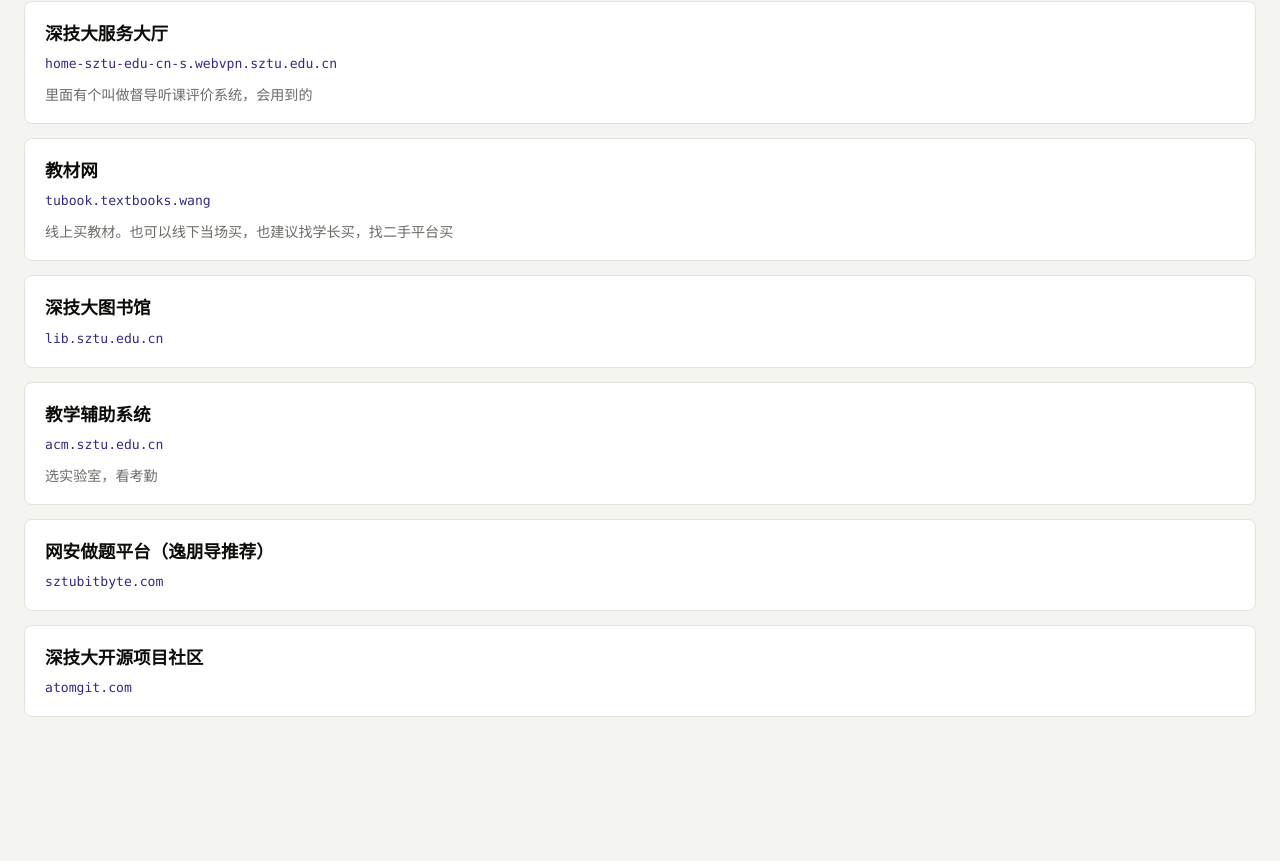
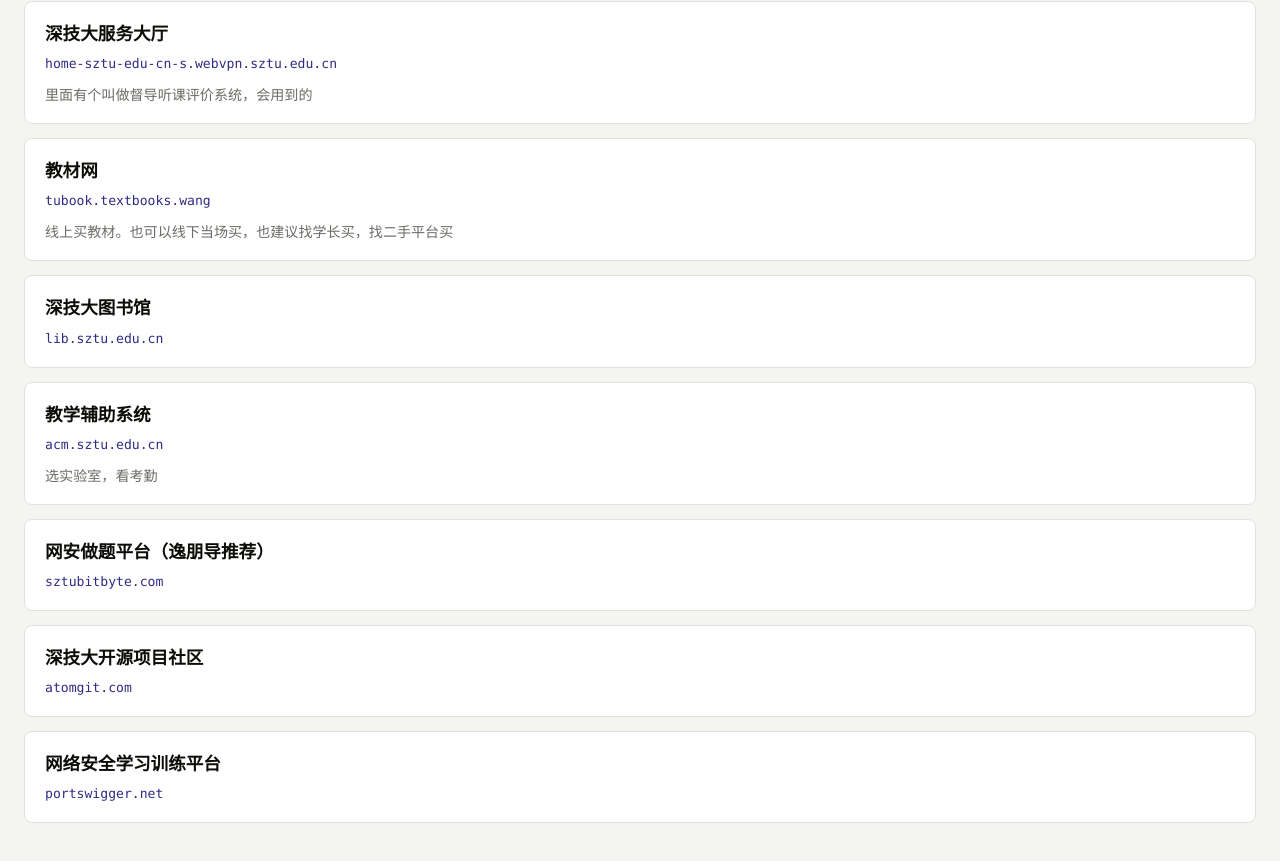
Before and after one commit to ljxYYDS369/freshmen_guide, a plain HTML site: page index.html in a window 1280 px wide. Shown: the part 623-1484 px from the top of the page. Before the commit the page ends 1412 px from the top, so only its background shows below. Drawn offline with Linux system fonts and the light colour scheme.

Commit message:
feat: 新增网络安全学习训练平台（PortSwigger）
Co-Authored-By: AtomCode (GLM-5.2) <noreply@atomgit.com>

```diff
--- a/index.html
+++ b/index.html
@@ -217,6 +217,11 @@
       title: "深技大开源项目社区",
       url: "https://atomgit.com/sztu",
       note: ""
+    },
+    {
+      title: "网络安全学习训练平台",
+      url: "https://portswigger.net/web-security",
+      note: ""
     }
   ];
 
```
